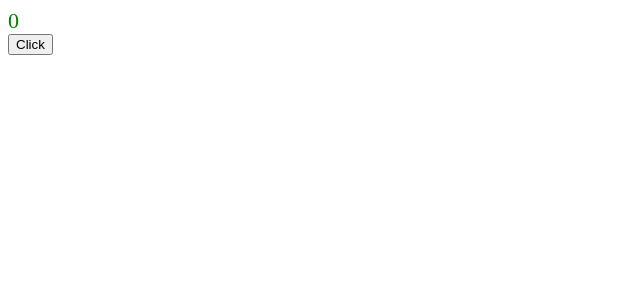
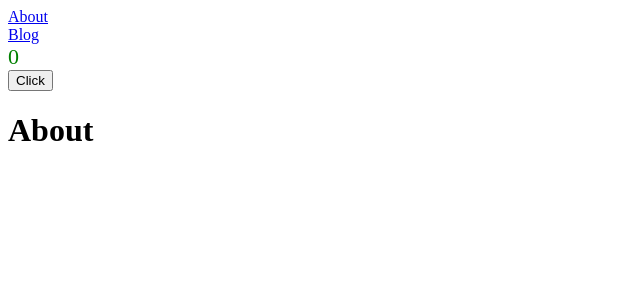
Before and after one commit to xartv/webpack-config, a React app: page /about in a window 1280 px wide. Shown: the top 300 px of the page, without its empty margins (0-640 px from the left). Built offline with nearby package versions, Linux system fonts and the light colour scheme.

Commit message:
add router, lazy WIP

```diff
--- a/package.json
+++ b/package.json
@@ -32,6 +32,7 @@
   },
   "dependencies": {
     "react": "^18.2.0",
-    "react-dom": "^18.2.0"
+    "react-dom": "^18.2.0",
+    "react-router-dom": "^6.20.0"
   }
 }
--- a/src/components/App.tsx
+++ b/src/components/App.tsx
@@ -1,5 +1,6 @@
 import { useState } from "react";
 import classes from "./App.module.scss";
+import { Link, Outlet } from "react-router-dom";
 
 export const App = () => {
   const [count, setCount] = useState(0);
@@ -8,8 +9,14 @@ export const App = () => {
 
   return (
     <div>
+      <Link to="about">About</Link>
+      <br />
+      <Link to="blog">Blog</Link>
+
       <div className={classes.count}>{count}</div>
       <button onClick={handleClick}>Click</button>
+
+      <Outlet />
     </div>
   );
 };
--- a/src/index.tsx
+++ b/src/index.tsx
@@ -1,5 +1,9 @@
 import { createRoot } from "react-dom/client";
 import { App } from "./components/App";
+import { RouterProvider, createBrowserRouter } from "react-router-dom";
+import { About } from "./pages/About";
+import { Blog } from "./pages/Blog";
+import { Suspense } from "react";
 
 const root = document.getElementById("root");
 
@@ -8,4 +12,30 @@ if (!root) {
 }
 
 const container = createRoot(root);
-container.render(<App />);
+
+const router = createBrowserRouter([
+  {
+    path: "/",
+    element: <App />,
+    children: [
+      {
+        path: "/about",
+        element: (
+          <Suspense fallback={"LOADING"}>
+            <About />
+          </Suspense>
+        ),
+      },
+      {
+        path: "/blog",
+        element: (
+          <Suspense fallback={"LOADING"}>
+            <Blog />
+          </Suspense>
+        ),
+      },
+    ],
+  },
+]);
+
+container.render(<RouterProvider router={router} />);
--- /dev/null
+++ b/src/pages/About/About.lazy.tsx
@@ -0,0 +1,3 @@
+import { lazy } from "react";
+
+export const LazyAbout = lazy(() => import("./About"));
--- /dev/null
+++ b/src/pages/About/About.tsx
@@ -0,0 +1,5 @@
+const About = () => {
+  return <h1>About</h1>;
+};
+
+export default About;
--- /dev/null
+++ b/src/pages/About/index.ts
@@ -0,0 +1 @@
+export { LazyAbout as About } from "./About.lazy";
--- /dev/null
+++ b/src/pages/Blog/Blog.lazy.tsx
@@ -0,0 +1,3 @@
+import { lazy } from "react";
+
+export const LazyBlog = lazy(() => import("./Blog"));
--- /dev/null
+++ b/src/pages/Blog/Blog.tsx
@@ -0,0 +1,5 @@
+const Blog = () => {
+  return <h1>Blog</h1>;
+};
+
+export default Blog;
--- /dev/null
+++ b/src/pages/Blog/index.ts
@@ -0,0 +1 @@
+export { LazyBlog as Blog } from "./Blog.lazy";
```
Also changed, not shown: 2 other files (tests, documents, lock files or other folders).
